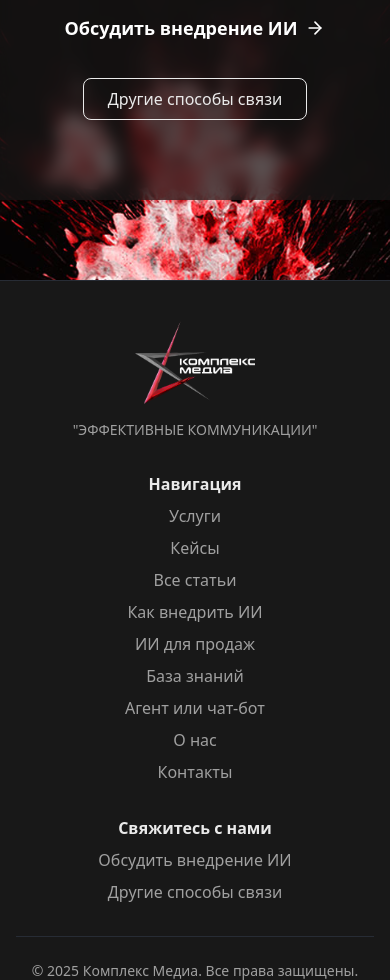
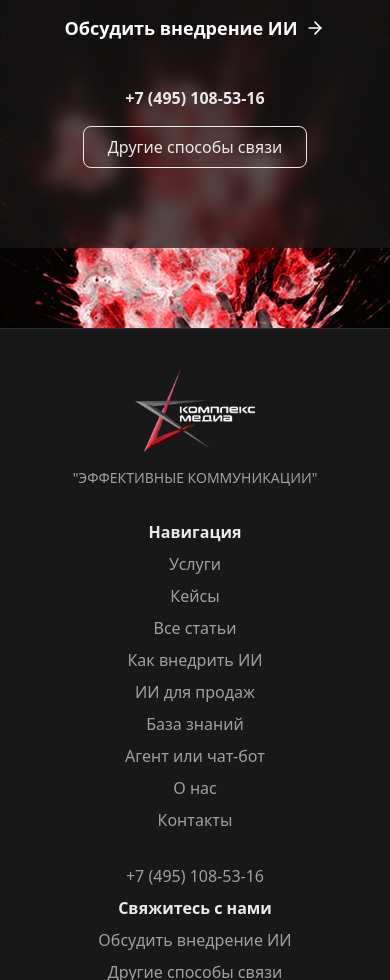
Before and after one commit to domosedoff/complexmedia, a Next.js app: page / in a window 390 px wide. Shown: the part 11020-12000 px from the top of the page. Built offline with nearby package versions, Linux system fonts and the light colour scheme.

Commit message:
Add public phone contact and schema

```diff
--- a/src/app/contact/page.tsx
+++ b/src/app/contact/page.tsx
@@ -37,6 +37,12 @@ export default function ContactPage() {
               Для консультации по разработке сайта, AI-ботам, агентам и другим
               задачам автоматизации.
             </p>
+            <a
+              href="tel:+74951085316"
+              className="text-xl font-semibold text-text-light hover:text-[--color-accent-red] transition-colors mb-4"
+            >
+              +7 (495) 108-53-16
+            </a>
             <Link
               href={personalTelegramLink}
               target="_blank"
--- a/src/app/layout.tsx
+++ b/src/app/layout.tsx
@@ -53,6 +53,14 @@ const structuredData = {
       url: "https://complexmedia.ru",
       logo: "https://complexmedia.ru/logo_01.png",
       email: "info@complexmedia.ru",
+      telephone: "+7 (495) 108-53-16",
+      contactPoint: {
+        "@type": "ContactPoint",
+        telephone: "+7 (495) 108-53-16",
+        contactType: "sales",
+        areaServed: "RU",
+        availableLanguage: "Russian",
+      },
     },
     {
       "@type": "WebSite",
--- a/src/components/Footer.tsx
+++ b/src/components/Footer.tsx
@@ -5,6 +5,8 @@ import Image from "next/image";
 
 const Footer = () => {
   const currentYear = new Date().getFullYear();
+  const phoneNumber = "+7 (495) 108-53-16";
+  const phoneLink = "tel:+74951085316";
   const personalTelegramLink = "https://t.me/domosedoff"; // ЗАМЕНИТЕ на вашу личную ссылку
   const logoPath = "/logo_01.png"; // Ваш путь к лого
   // --- КОНЕЦ НАСТРОЙКИ ---
@@ -89,6 +91,12 @@ const Footer = () => {
 
           {/* --- ИЗМЕНЕННЫЙ БЛОК 3: КОНТАКТЫ --- */}
           <div className="flex flex-col items-center md:items-end space-y-2">
+            <a
+              href={phoneLink}
+              className="hover:text-[--color-accent-red] transition-colors"
+            >
+              {phoneNumber}
+            </a>
             <h4 className="font-semibold text-text-light mb-2">
               Свяжитесь с нами
             </h4>
--- a/src/components/Header.tsx
+++ b/src/components/Header.tsx
@@ -20,6 +20,8 @@ const serviceLinks = [
 const Header = () => {
   const logoPath = "/logo_01.png"; // ЗАМЕНИТЕ
   const personalTelegramLink = "https://t.me/domosedoff";
+  const phoneNumber = "+7 (495) 108-53-16";
+  const phoneLink = "tel:+74951085316";
   const logoWidth = 150;
   const logoHeight = 40;
 
@@ -127,6 +129,12 @@ const Header = () => {
         </nav>
 
         <div className="hidden lg:flex items-center gap-x-3">
+          <a
+            href={phoneLink}
+            className="text-[--color-text-muted] hover:text-[--color-text-light] transition-colors whitespace-nowrap"
+          >
+            {phoneNumber}
+          </a>
           <Link
             href={personalTelegramLink}
             target="_blank"
--- a/src/components/MobileMenu.tsx
+++ b/src/components/MobileMenu.tsx
@@ -60,6 +60,9 @@ const MobileMenu: React.FC<MobileMenuProps> = ({
     { href: "/contact", title: "Контакты" },
   ];
 
+  const phoneNumber = "+7 (495) 108-53-16";
+  const phoneLink = "tel:+74951085316";
+
   return (
     <AnimatePresence>
       {isOpen && (
@@ -104,6 +107,13 @@ const MobileMenu: React.FC<MobileMenuProps> = ({
               animate="visible"
               className="mt-auto text-center space-y-4" // mt-auto прижимает к низу, space-y для отступа
             >
+              <a
+                href={phoneLink}
+                className="block text-text-light text-lg font-semibold"
+                onClick={onClose}
+              >
+                {phoneNumber}
+              </a>
               <Link
                 href={personalTelegramLink}
                 target="_blank"
--- a/src/components/PageWrapper.tsx
+++ b/src/components/PageWrapper.tsx
@@ -20,6 +20,9 @@ const PageWrapper: React.FC<PageWrapperProps> = ({
   personalTelegramLink = "#",
   ctaText = "Обсудить внедрение ИИ",
 }) => {
+  const phoneNumber = "+7 (495) 108-53-16";
+  const phoneLink = "tel:+74951085316";
+
   return (
     <section className={`container mx-auto px-4 ${className}`}>
       {/* Плашка для заголовка */}
@@ -55,6 +58,12 @@ const PageWrapper: React.FC<PageWrapperProps> = ({
             </Link>
           </div>
           <div>
+            <a
+              href={phoneLink}
+              className="inline-flex items-center justify-center text-[--color-text-muted] hover:text-[--color-text-light] font-medium py-2 px-6 rounded-lg transition-colors duration-300 border border-[--color-text-muted]/50 hover:border-[--color-text-light]"
+            >
+              {phoneNumber}
+            </a>
             <Link
               href="/contact"
               className="inline-flex items-center justify-center gap-2 text-[--color-text-muted] hover:text-[--color-text-light] font-medium py-2 px-6 rounded-lg transition-colors duration-300 border border-[--color-text-muted]/50 hover:border-[--color-text-light]"
--- a/src/components/homepage/FinalCtaSection.tsx
+++ b/src/components/homepage/FinalCtaSection.tsx
@@ -33,6 +33,15 @@ const FinalCtaSection: React.FC<FinalCtaSectionProps> = ({
         </div>
 
         <div className="mt-6">
+          <a
+            href="tel:+74951085316"
+            className="inline-flex items-center justify-center text-[--color-text-light] hover:text-[--color-accent-red] font-semibold py-2 px-6 rounded-lg transition-colors duration-300"
+          >
+            +7 (495) 108-53-16
+          </a>
+        </div>
+
+        <div className="mt-2">
           <Link
             href="/contact"
             className="inline-flex items-center justify-center gap-2 text-[--color-text-muted] hover:text-[--color-text-light] font-medium py-2 px-6 rounded-lg transition-colors duration-300 border border-[--color-text-muted]/50 hover:border-[--color-text-light]"
```
